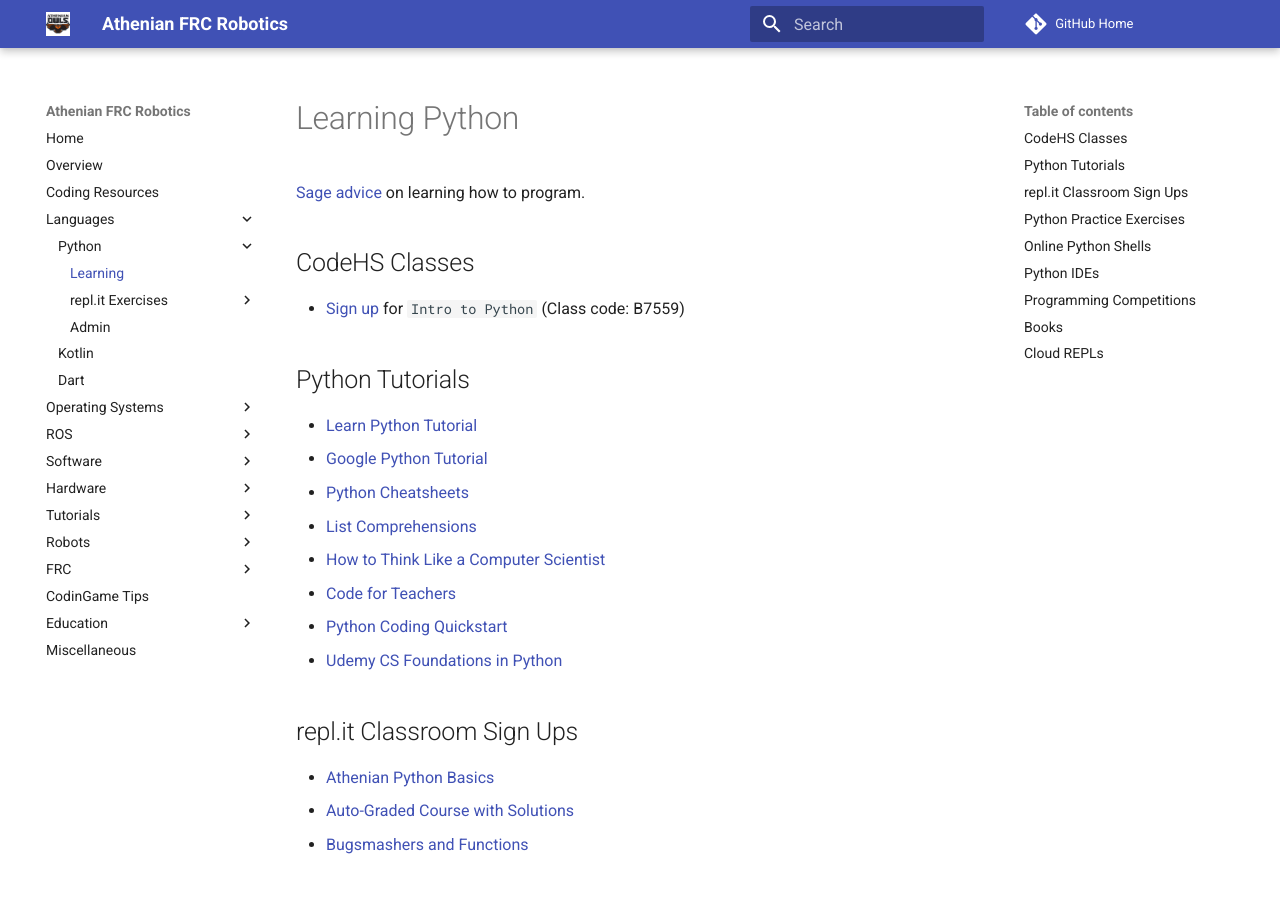
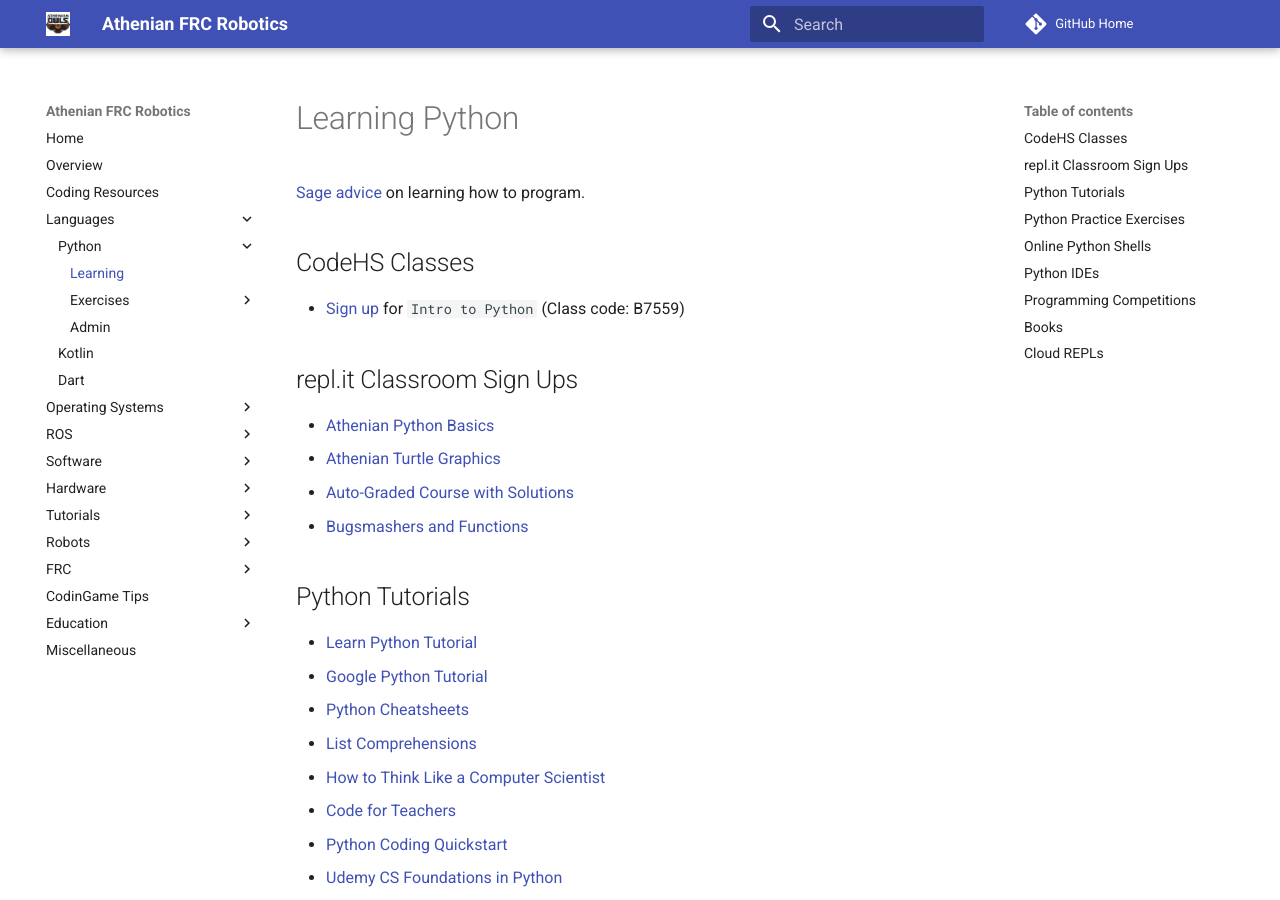
Before and after one commit to athenian-robotics/athenian-robotics-mkdocs, an MkDocs documentation site: the page built from docs/learning-python.md, in a window 1280 px wide and 900 px high. Built offline with MkDocs 1.6.1 and Material for MkDocs 9.7.7, drawn with Linux system fonts in a browser that asks for light colours; comment, search, counter and statistics services are not loaded.

Commit message:
Update docs

```diff
--- a/docs/learning-python.md
+++ b/docs/learning-python.md
@@ -4,6 +4,12 @@
 
 ## CodeHS Classes
 * [Sign up](http://codehs.com/go/B7559) for ``Intro to Python`` (Class code: B7559)
+
+## repl.it Classroom Sign Ups
+* [Athenian Python Basics](https://repl.it/classroom/invite/YHN4GaI)
+* [Athenian Turtle Graphics](https://repl.it/classroom/invite/YMcqmdc)
+* [Auto-Graded Course with Solutions](https://repl.it/classroom/invite/YEj03HB)
+* [Bugsmashers and Functions](https://repl.it/classroom/invite/YEiX46y)
 
 ## Python Tutorials
 * [Learn Python Tutorial](https://www.learnpython.org)
@@ -14,11 +20,6 @@
 * [Code for Teachers](https://www.youtube.com/playlist?list=PLzP_6l8bQEa9Q-ARfEFsTuXk8GMHkKStD)
 * [Python Coding Quickstart](https://github.com/athenian-robotics/athenian-robotics.github.io/blob/master/content/PythonCodingQuickstart.pdf)
 * [Udemy CS Foundations in Python](https://www.udemy.com/foundations-in-python/)
-
-## repl.it Classroom Sign Ups
-* [Athenian Python Basics](https://repl.it/classroom/invite/YHN4GaI)
-* [Auto-Graded Course with Solutions](https://repl.it/classroom/invite/YEj03HB)
-* [Bugsmashers and Functions](https://repl.it/classroom/invite/YEiX46y)
 
 ## Python Practice Exercises
 * [CodingBat](http://codingbat.com/python)
--- a/mkdocs.yml
+++ b/mkdocs.yml
@@ -13,7 +13,7 @@ nav:
   - Languages:
     - Python:
       - Learning: learning-python.md
-      - repl.it Exercises:
+      - Exercises:
         - Turtle Graphics: turtle-graphics.md
       - Admin: python-admin.md
     - Kotlin: kotlin.md
```
